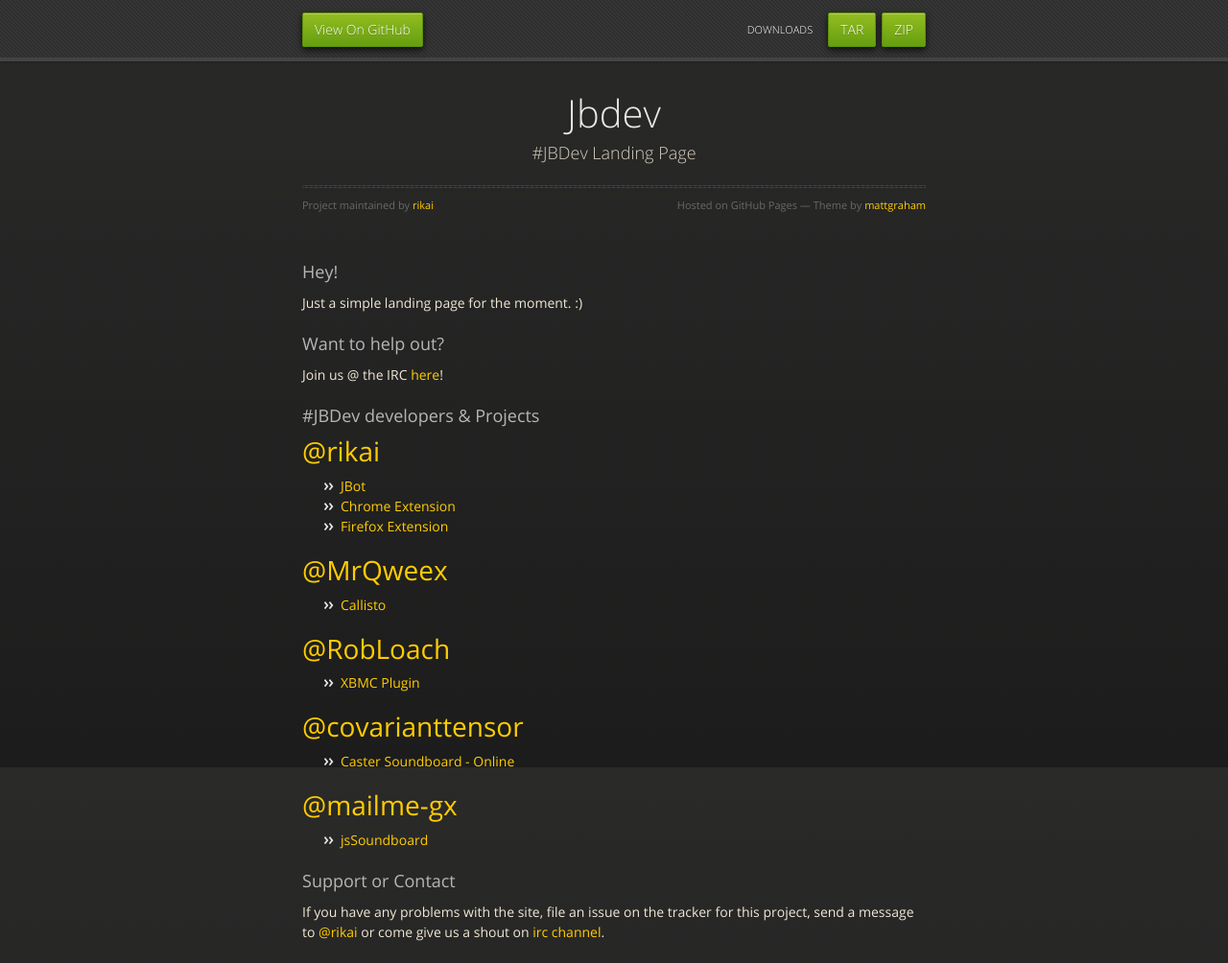
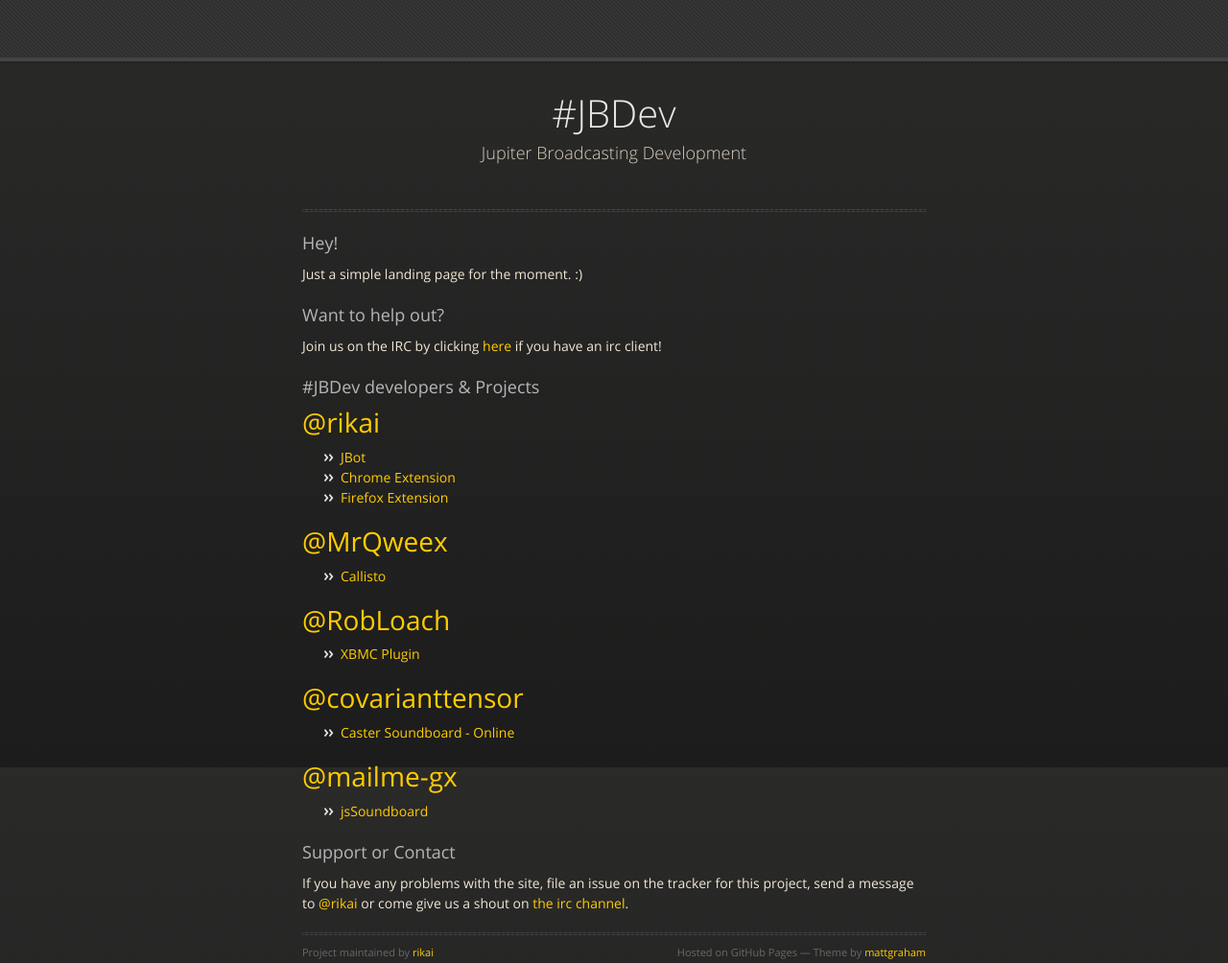
Before and after one commit to rikai/jbdev, a plain HTML site: page index.html in a window 1280 px wide. Shown: the top 1004 px of the page at 96% size. Drawn offline with nearby package versions, Linux system fonts and the light colour scheme.

Commit message:
Rearranging, rewording, Re...CSSing.
Notably: Added a footer, removed useless links, fixed missing irc://
links and did some rewording.

```diff
--- a/index.html
+++ b/index.html
@@ -3,7 +3,7 @@
   <head>
     <meta charset="utf-8">
     <meta http-equiv="X-UA-Compatible" content="chrome=1">
-    <title>Jbdev by rikai</title>
+    <title>#Jbdev - Jupiter Broadcasting Development - by rikai</title>
     <link rel="stylesheet" href="stylesheets/styles.css">
     <link rel="stylesheet" href="stylesheets/pygment_trac.css">
     <script src="https://ajax.googleapis.com/ajax/libs/jquery/1.7.1/jquery.min.js"></script>
@@ -20,77 +20,83 @@
   <body>
       <div id="header">
         <nav>
-          <li class="fork"><a href="https://github.com/rikai/jbdev">View On GitHub</a></li>
-          <li class="downloads"><a href="https://github.com/rikai/jbdev/zipball/master">ZIP</a></li>
-          <li class="downloads"><a href="https://github.com/rikai/jbdev/tarball/master">TAR</a></li>
-          <li class="title">DOWNLOADS</li>
         </nav>
       </div><!-- end header -->
 
     <div class="wrapper">
-
       <section>
         <div id="title">
-          <h1>Jbdev</h1>
-          <p>#JBDev Landing Page</p>
+          <h1>#JBDev</h1>
+          <p>Jupiter Broadcasting Development</p>
+        </div>
+        <hr>
+
+        <h3>
+          <a name="hey" class="anchor" href="#hey"><span class="octicon octicon-link"></span></a>Hey!
+        </h3>
+
+        <p>Just a simple landing page for the moment. :)</p>
+
+        <h3>
+          <a name="want-to-help-out" class="anchor" href="#want-to-help-out"><span class="octicon octicon-link"></span></a>Want to help out?
+        </h3>
+
+        <p>Join us on the IRC by clicking <a href="irc://irc.geekshed.net/JBDev">here</a> if you have an irc client!</p>
+
+        <h3>
+          <a name="jbdev-developers--projects" class="anchor" href="#jbdev-developers--projects"><span class="octicon octicon-link"></span></a>#JBDev developers &amp; Projects
+        </h3>
+
+        <h1>
+          <a name="rikai" class="anchor" href="#rikai"><span class="octicon octicon-link"></span></a><a href="https://github.com/rikai" class="user-mention">@rikai</a>
+        </h1>
+        <ul>
+          <li><a href="https://github.com/rikai/Showbot">JBot</a></li>
+          <li><a href="https://github.com/rikai/JBAR-Chrome">Chrome Extension</a></li>
+          <li><a href="https://github.com/rikai/JBAR-Firefox">Firefox Extension</a></li>
+        </ul>
+
+        <h1>
+          <a name="mrqweex" class="anchor" href="#mrqweex"><span class="octicon octicon-link"></span></a><a href="https://github.com/MrQweex" class="user-mention">@MrQweex</a>
+        </h1>
+        <ul>
+          <li><a href="https://github.com/MrQweex/callisto-app/">Callisto</a></li>
+        </ul>
+
+        <h1>
+          <a name="robloach" class="anchor" href="#robloach"><span class="octicon octicon-link"></span></a><a href="https://github.com/RobLoach" class="user-mention">@RobLoach</a>
+        </h1>
+        <ul>
+          <li><a href="https://github.com/RobLoach/plugin.video.jupiterbroadcasting">XBMC Plugin</a></li>
+        </ul>
+
+        <h1>
+          <a name="covarianttensor" class="anchor" href="#covarianttensor"><span class="octicon octicon-link"></span></a><a href="https://github.com/covarianttensor" class="user-mention">@covarianttensor</a>
+        </h1>
+        <ul>
+          <li><a href="https://github.com/covarianttensor/CasterSoundboardOnline/">Caster Soundboard - Online</a></li>
+        </ul>
+
+        <h1>
+          <a name="mailme-gx" class="anchor" href="#mailme-gx"><span class="octicon octicon-link"></span></a><a href="https://github.com/mailme-gx" class="user-mention">@mailme-gx</a>
+        </h1>
+        <ul>
+          <li><a href="https://github.com/mailme-gx/jsSoundboard">jsSoundboard</a></li>
+        </ul>
+
+        <h3>
+          <a name="support-or-contact" class="anchor" href="#support-or-contact"><span class="octicon octicon-link"></span></a>Support or Contact
+        </h3>
+
+        <p>If you have any problems with the site, file an issue on the tracker for this project, send a message to <a href="https://github.com/rikai" class="user-mention">@rikai</a> or come give us a shout on <a href="irc://irc.geekshed.net/JBDev">the irc channel</a>.</p>
+
+        <div id="footer">
           <hr>
           <span class="credits left">Project maintained by <a href="https://github.com/rikai">rikai</a></span>
           <span class="credits right">Hosted on GitHub Pages &mdash; Theme by <a href="https://twitter.com/michigangraham">mattgraham</a></span>
         </div>
-
-        <h3>
-<a name="hey" class="anchor" href="#hey"><span class="octicon octicon-link"></span></a>Hey!</h3>
-
-<p>Just a simple landing page for the moment. :)</p>
-
-<h3>
-<a name="want-to-help-out" class="anchor" href="#want-to-help-out"><span class="octicon octicon-link"></span></a>Want to help out?</h3>
-
-<p>Join us @ the IRC <a>here</a>!</p>
-
-<h3>
-<a name="jbdev-developers--projects" class="anchor" href="#jbdev-developers--projects"><span class="octicon octicon-link"></span></a>#JBDev developers &amp; Projects</h3>
-
-<h1>
-<a name="rikai" class="anchor" href="#rikai"><span class="octicon octicon-link"></span></a><a href="https://github.com/rikai" class="user-mention">@rikai</a>
-</h1>
-
-<ul>
-<li><a href="https://github.com/rikai/Showbot">JBot</a></li>
-<li><a href="https://github.com/rikai/JBAR-Chrome">Chrome Extension</a></li>
-<li><a href="https://github.com/rikai/JBAR-Firefox">Firefox Extension</a></li>
-</ul><h1>
-<a name="mrqweex" class="anchor" href="#mrqweex"><span class="octicon octicon-link"></span></a><a href="https://github.com/MrQweex" class="user-mention">@MrQweex</a>
-</h1>
-
-<ul>
-<li><a href="https://github.com/MrQweex/callisto-app/">Callisto</a></li>
-</ul><h1>
-<a name="robloach" class="anchor" href="#robloach"><span class="octicon octicon-link"></span></a><a href="https://github.com/RobLoach" class="user-mention">@RobLoach</a>
-</h1>
-
-<ul>
-<li><a href="https://github.com/RobLoach/plugin.video.jupiterbroadcasting">XBMC Plugin</a></li>
-</ul><h1>
-<a name="covarianttensor" class="anchor" href="#covarianttensor"><span class="octicon octicon-link"></span></a><a href="https://github.com/covarianttensor" class="user-mention">@covarianttensor</a>
-</h1>
-
-<ul>
-<li><a href="https://github.com/covarianttensor/CasterSoundboardOnline/">Caster Soundboard - Online</a></li>
-</ul><h1>
-<a name="mailme-gx" class="anchor" href="#mailme-gx"><span class="octicon octicon-link"></span></a><a href="https://github.com/mailme-gx" class="user-mention">@mailme-gx</a>
-</h1>
-
-<ul>
-<li><a href="https://github.com/mailme-gx/jsSoundboard">jsSoundboard</a></li>
-</ul><h3>
-<a name="support-or-contact" class="anchor" href="#support-or-contact"><span class="octicon octicon-link"></span></a>Support or Contact</h3>
-
-<p>If you have any problems with the site, file an issue on the tracker for this project, send a message to <a href="https://github.com/rikai" class="user-mention">@rikai</a> or come give us a shout on <a>irc channel</a>.</p>
       </section>
-
     </div>
     <!--[if !IE]><script>fixScale(document);</script><![endif]-->
-
   </body>
 </html>
--- a/stylesheets/styles.css
+++ b/stylesheets/styles.css
@@ -789,7 +789,7 @@ section {
 section #title {
   border: 0;
   outline: none;
-  margin: 0 0 50px 0;
+  margin: 0 0 20px 0;
   padding: 0 0 5px 0;
 }
 section #title h1 {
@@ -820,6 +820,40 @@ section #title .credits.right {
   float: right;
 }
 
+section #footer {
+  border: 0;
+  outline: none;
+  margin: 0 0 50px 0;
+  padding: 0 0 5px 0;
+}
+section #footer h1 {
+  font-family: 'OpenSansLight', "Helvetica Neue", Helvetica, Arial, sans-serif;
+  font-weight: normal;
+  font-size: 40px;
+  text-align: center;
+  line-height: 36px;
+}
+section #footer p {
+  color: #d7cfbe;
+  font-family: 'OpenSansLight', "Helvetica Neue", Helvetica, Arial, sans-serif;
+  font-weight: normal;
+  font-size: 18px;
+  text-align: center;
+}
+section #footer .credits {
+  font-size: 11px;
+  font-family: 'OpenSansRegular', "Helvetica Neue", Helvetica, Arial, sans-serif;
+  font-weight: normal;
+  color: #696969;
+  margin-top: -10px;
+}
+section #footer .credits.left {
+  float: left;
+}
+section #footer .credits.right {
+  float: right;
+}+
+
 @media print, screen and (max-width: 720px) {
   #title .credits {
     display: block;
```
